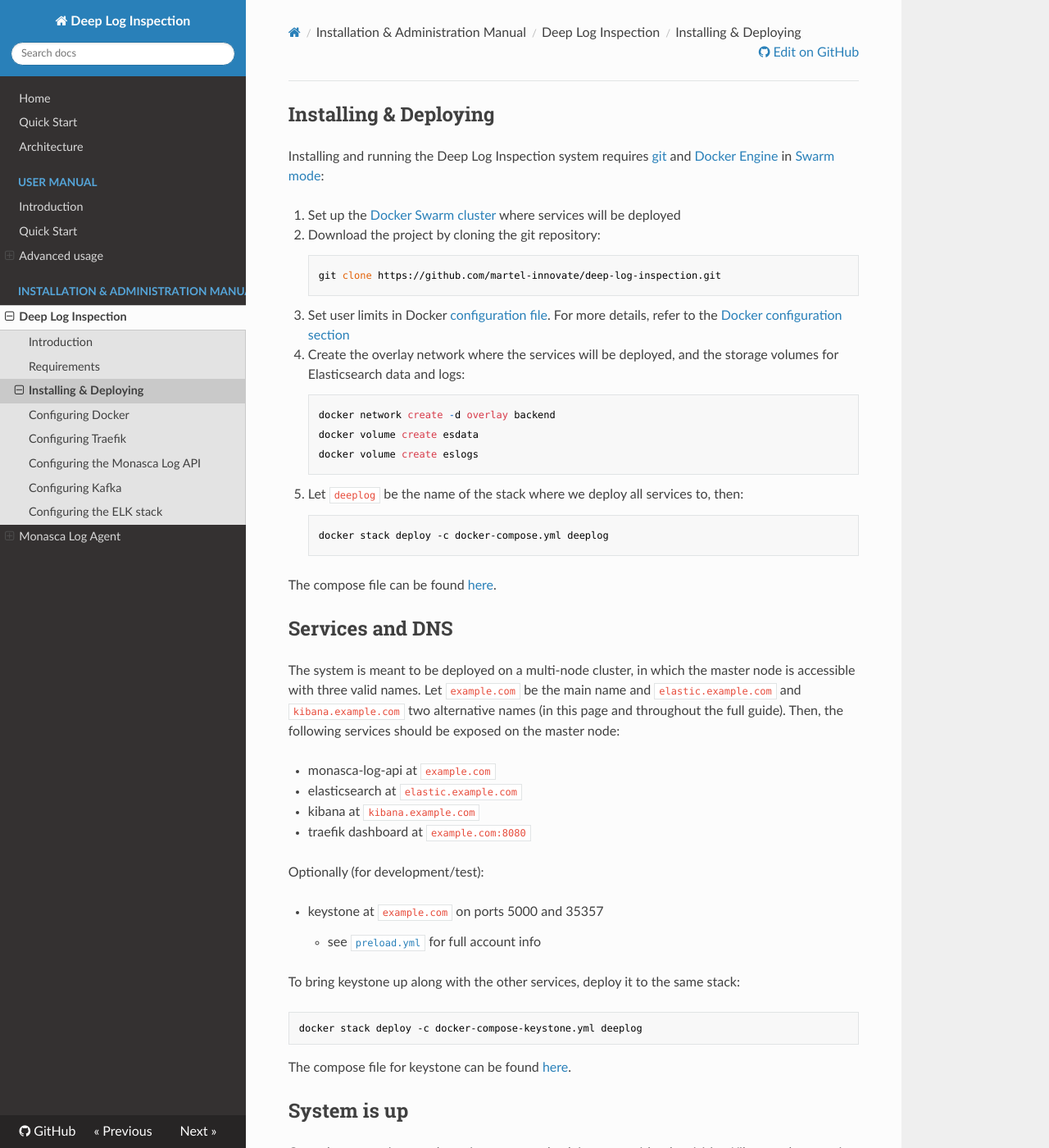
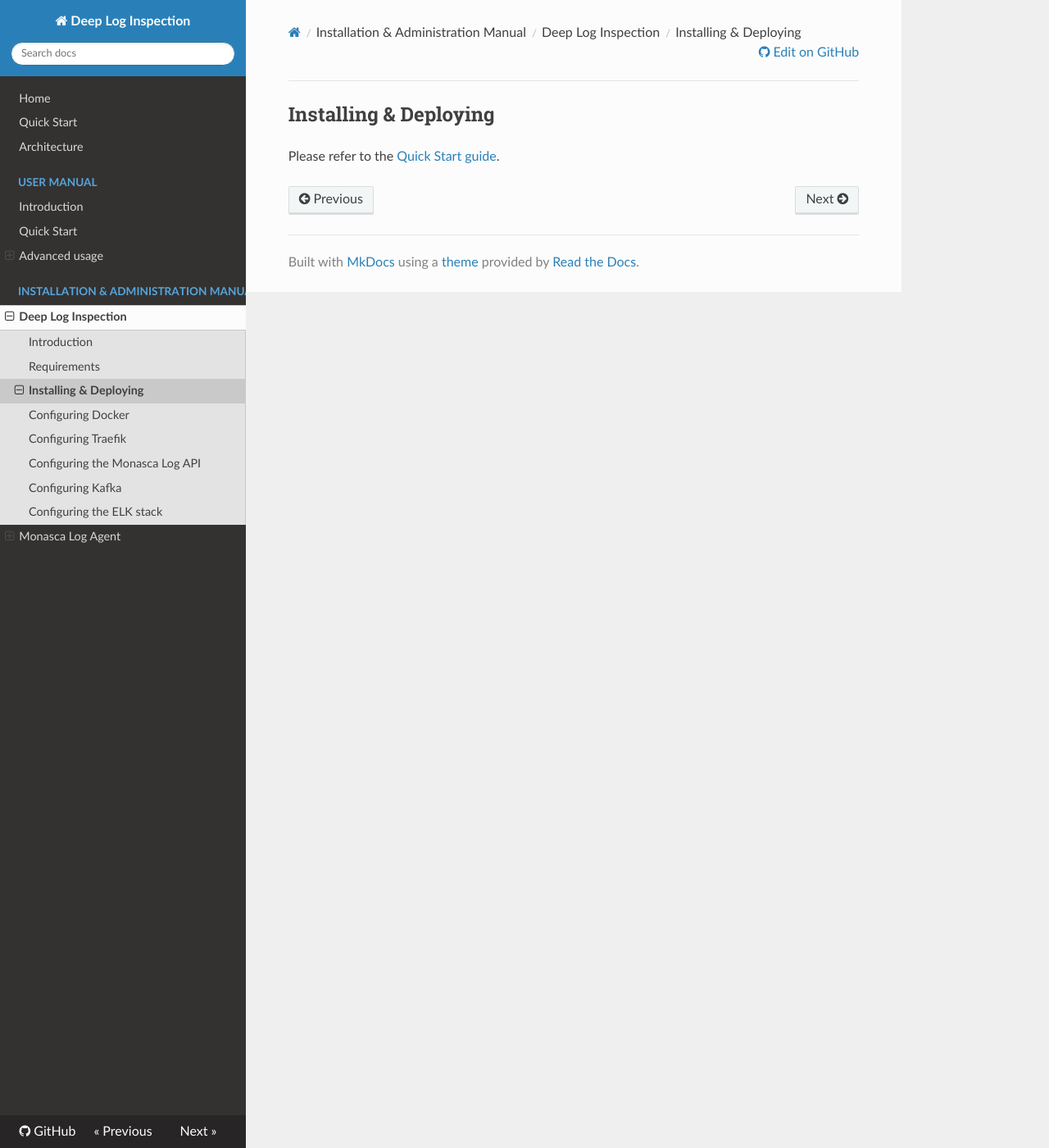
Before and after one commit to martel-innovate/deep-log-inspection, an MkDocs documentation site: the page built from doc/install/install.md, in a window 1280 px wide and 1400 px high. Shown: the whole window at 82% size. Built offline with MkDocs 1.6.1, drawn with Linux system fonts in a browser that asks for light colours; nearby versions of some CDN libraries; old or Windows-style settings are respelled for this version of MkDocs; some of the changed text lies outside the part shown.

Commit message:
replaced duplicated content with reference

```diff
--- a/doc/install/install.md
+++ b/doc/install/install.md
@@ -1,62 +1,2 @@
 ## Installing & Deploying
-Installing and running the Deep Log Inspection system requires [git](https://git-scm.com/book/en/v2/Getting-Started-Installing-Git) and [Docker Engine](https://www.docker.com/) in [Swarm mode](https://docs.docker.com/engine/swarm/):
-
-1. Set up the [Docker Swarm cluster](https://docs.docker.com/get-started/part4/#create-a-cluster) where services will be deployed
-2. Download the project by cloning the git repository:
-
-        git clone https://github.com/martel-innovate/deep-log-inspection.git
-
-3. Set user limits in Docker [configuration file](https://github.com/martel-innovate/deep-log-inspection/blob/master/log-server/config/docker.service). For more details, refer to the [Docker configuration section](docker.md)
-4. Create the overlay network where the services will be deployed, and the storage volumes for Elasticsearch data and logs:
-
-        docker network create -d overlay backend
-        docker volume create esdata
-        docker volume create eslogs
-
-5. Let `deeplog` be the name of the stack where we deploy all services to, then:
-
-        docker stack deploy -c docker-compose.yml deeplog
-
-The compose file can be found [here](https://github.com/martel-innovate/deep-log-inspection/blob/master/log-server/docker-compose.yml).
-
-## Services and DNS
-The system is meant to be deployed on a multi-node cluster, in which the master node is accessible with three valid names. Let `example.com` be the main name and `elastic.example.com` and `kibana.example.com` two alternative names (in this page and throughout the full guide). Then, the following services should be exposed on the master node:
-
-* monasca-log-api at `example.com`
-* elasticsearch at `elastic.example.com`
-* kibana at `kibana.example.com`
-* traefik dashboard at `example.com:8080`
-
-Optionally (for development/test):
-
-* keystone at `example.com` on ports 5000 and 35357
-    * see [`preload.yml`](https://github.com/martel-innovate/deep-log-inspection/blob/master/log-server/keystone/preload.yml) for full account info
-
-To bring keystone up along with the other services, deploy it to the same stack:
-
-    docker stack deploy -c docker-compose-keystone.yml deeplog
-
-The compose file for keystone can be found [here](https://github.com/martel-innovate/deep-log-inspection/blob/master/log-server/docker-compose-keystone.yml).
-
-## System is up
-Once the system is up and running, you can check its status either by visiting Kibana or by querying Elasticsearch's Health API:
-
-    curl https://elastic.example.com/_cluster/health
-
-To visualize information about the running services, including name and ports:
-
-    docker service ls
-
-You also can apply later changes to a service, e.g.:
-
-    docker service update deeplog_elasticsearch
-
-or reload all services by redeploying the system, just like the first time:
-
-    docker stack deploy -c docker-compose.yml deeplog
-
-To completely clean the environment:
-
-    docker stack rm deeplog
-
-For the full CLI reference, please refer to the [Docker CLI reference guide](https://docs.docker.com/engine/reference/commandline/cli/).
+Please refer to the [Quick Start guide](../quickstart.md).
```
Also changed, not shown: README.md (+1 -45 lines), doc/quickstart.md (+24 -8 lines).
